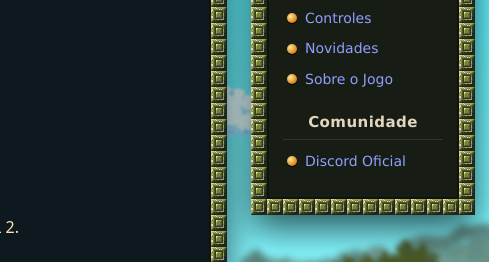
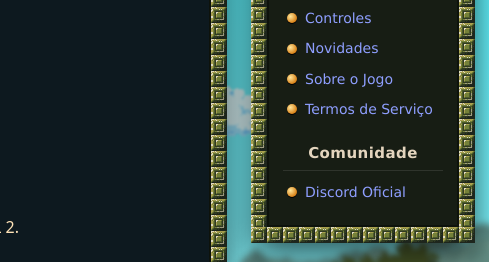
Before and after one commit to NKKFu/atisq-site, a plain HTML site: page index.html in a window 1280 px wide. Shown: the part 107-369 px from the top of the page, 791-1280 px from the left. Drawn offline with Linux system fonts and the light colour scheme; no server answers.

Commit message:
Add terms of service to the Atisq sidebar

```diff
--- a/index.html
+++ b/index.html
@@ -212,6 +212,7 @@
                 <li><a href="#controles" id="side-controls-link">Controles</a></li>
                 <li><a href="#novidades">Novidades</a></li>
                 <li><a href="#sobre">Sobre o Jogo</a></li>
+                <li><a href="/termos/">Termos de Serviço</a></li>
               </ul>
 
               <h2 class="side-heading">Comunidade</h2>
```
